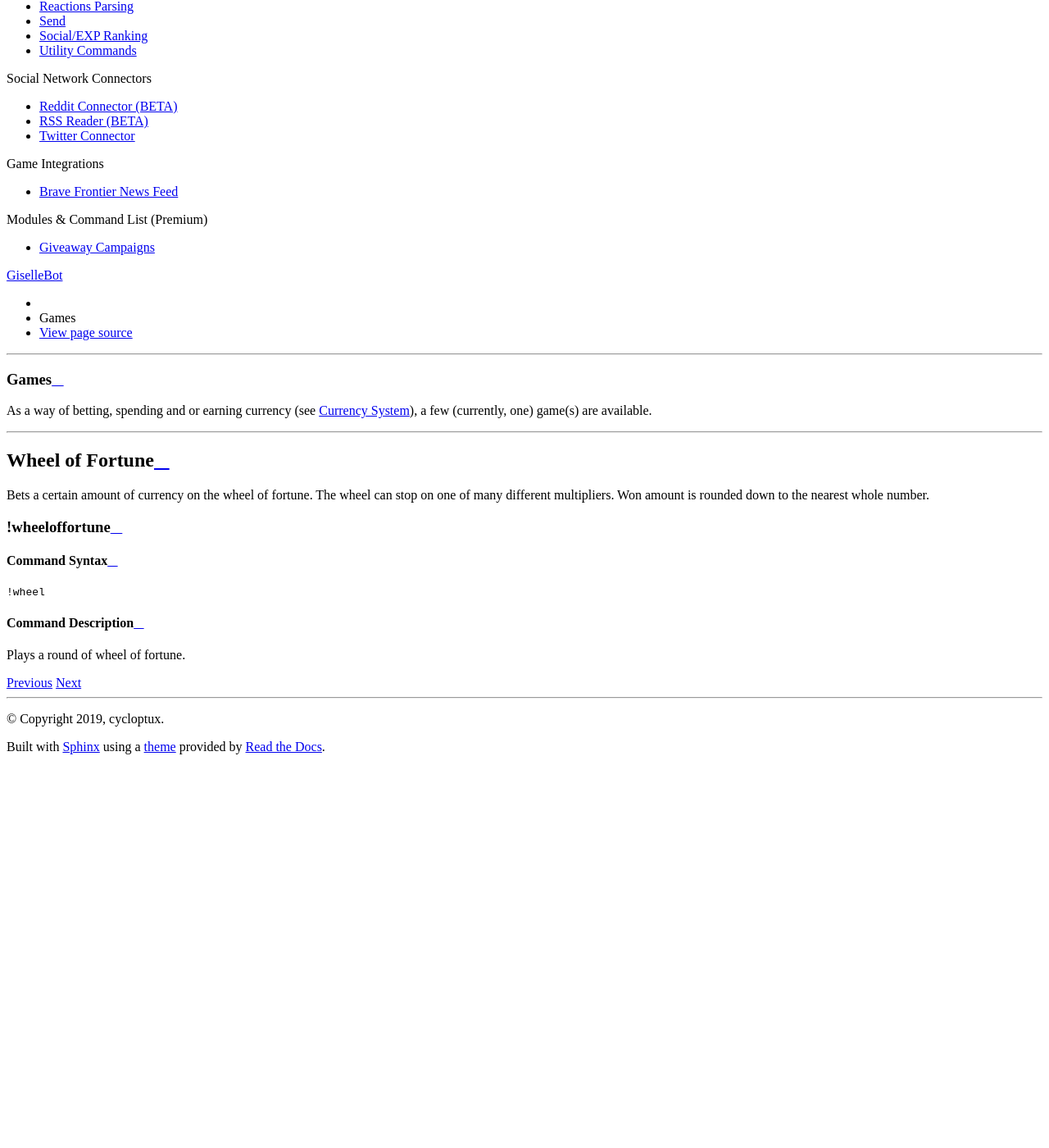
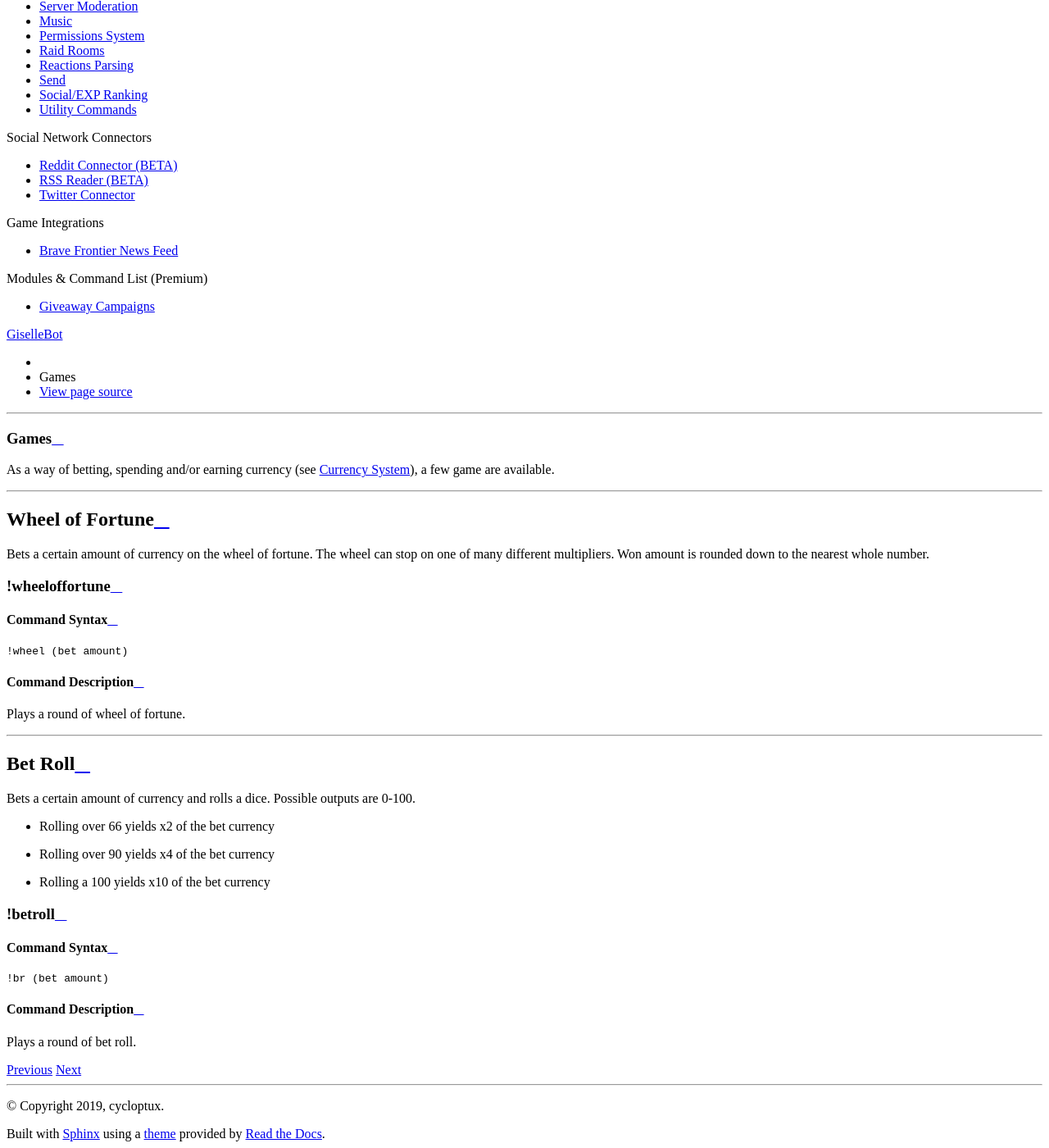
Before and after one commit to cycloptux/GiselleBot-Documentation, a Sphinx documentation site: the page built from docs/source/modules/games.rst, in a window 1280 px wide and 1400 px high, scrolled down 612 px. Shown: the whole window at 82% size. Built offline with Sphinx 7.4.7 and the Read the Docs theme 2.0.0, drawn with Linux system fonts in a browser that asks for light colours; before the commit the page ends 1540 px from its top, so only the background shows below that; some of the changed text lies outside the part shown.

Commit message:
Added bet roll.

```diff
--- a/docs/source/modules/games.rst
+++ b/docs/source/modules/games.rst
@@ -4,7 +4,7 @@
 Games
 *****
 
-As a way of betting, spending and or earning currency (see :ref:`currency-system`), a few (currently, one) game(s) are available.
+As a way of betting, spending and/or earning currency (see :ref:`currency-system`), a few game are available.
 
 ....
 
@@ -20,8 +20,32 @@
 ^^^^^^^^^^^^^^
 .. parsed-literal::
 
-    |bot_prefix|\ wheel
+    |bot_prefix|\ wheel (bet amount)
 
 Command Description
 ^^^^^^^^^^^^^^^^^^^
 Plays a round of wheel of fortune.
+
+....
+
+Bet Roll
+========
+
+Bets a certain amount of currency and rolls a dice. Possible outputs are 0-100.
+
+* Rolling over 66 yields x2 of the bet currency
+* Rolling over 90 yields x4 of the bet currency
+* Rolling a 100 yields x10 of the bet currency
+
+|bot_prefix|\ betroll
+---------------------
+
+Command Syntax
+^^^^^^^^^^^^^^
+.. parsed-literal::
+
+    |bot_prefix|\ br (bet amount)
+
+Command Description
+^^^^^^^^^^^^^^^^^^^
+Plays a round of bet roll.
```
